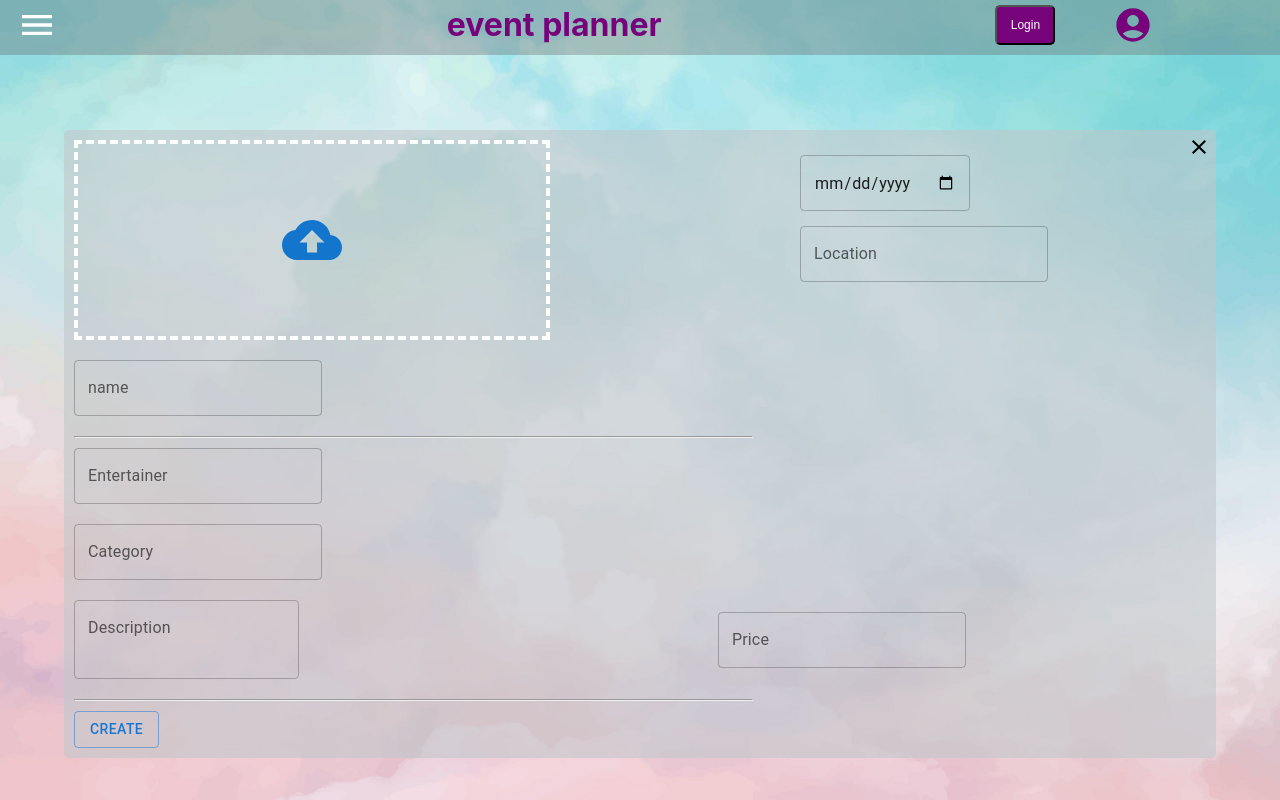
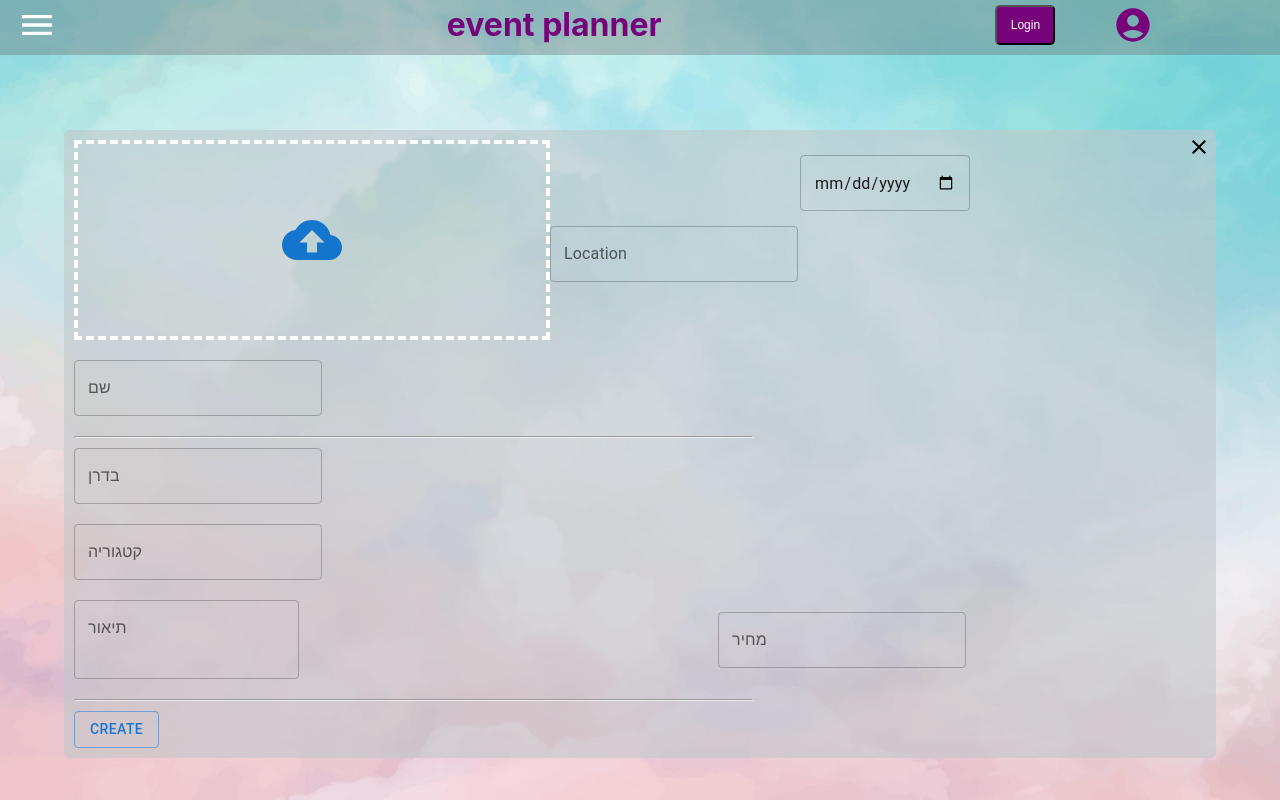
Before and after one commit to Or911/Event-planners-frontEnd, a React (Create React App) app: page /createEvent in a window 1280 px wide. Built offline with nearby package versions, Linux system fonts and the light colour scheme.

Commit message:
some update

```diff
--- a/src/pages/CreateEvent/CreateEvent.js
+++ b/src/pages/CreateEvent/CreateEvent.js
@@ -96,24 +96,24 @@ export default function CreateEvent({updateNotificationData}) {
             <div>
               <h4> <TextField type="date" className='date' onChange={event => setEventDate(event.target.value)} value={eventDate} /></h4>
 
-              <h4><TextField id="outlined-basic" className='location' label="Location" type="text" onChange={event => setLocation(event.target.value)} value={location} /> </h4>
+              <h4><TextField id="outlined-basic" className='מיקום' label="Location" type="text" onChange={event => setLocation(event.target.value)} value={location} /> </h4>
             </div>
 
           </div>
           <br></br>
-          <TextField id="outlined-basic" label="name" onChange={event => setName(event.target.value)} value={name} />
+          <TextField id="outlined-basic" label="שם" onChange={event => setName(event.target.value)} value={name} />
           <br></br>
           <br></br>
           <hr />
 
-          <TextField id="outlined-basic" label="Entertainer" variant="outlined" onChange={event => setEntertainer(event.target.value)} value={entertainer} />
+          <TextField id="outlined-basic" label="בדרן" variant="outlined" onChange={event => setEntertainer(event.target.value)} value={entertainer} />
           <br></br>
           <br></br>
-          <TextField id="outlined-basic" label="Category" onChange={event => setCategory(event.target.value)} value={category} />
+          <TextField id="outlined-basic" label="קטגוריה" onChange={event => setCategory(event.target.value)} value={category} />
           <br></br>
           <br></br>
           <TextField
-            label="Description"
+            label="תיאור"
             multiline
             minRows={2}
             maxRows={3}
@@ -125,7 +125,7 @@ export default function CreateEvent({updateNotificationData}) {
           <Button variant="outlined" className='buttonSubmitCreate' onClick={addEvent}>Create</Button>
           <div className="price">
             <TextField
-              label="Price"
+              label="מחיר"
               type="number"
               id="outlined-basic"
               defaultValue={price}
```
